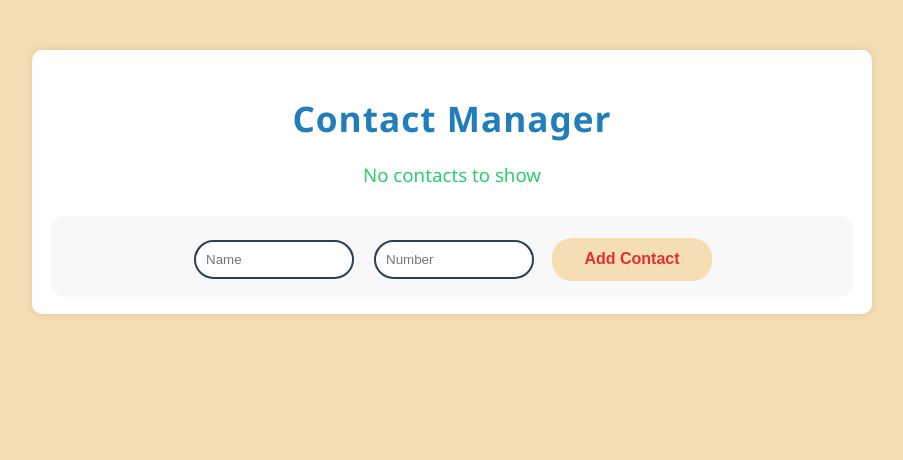
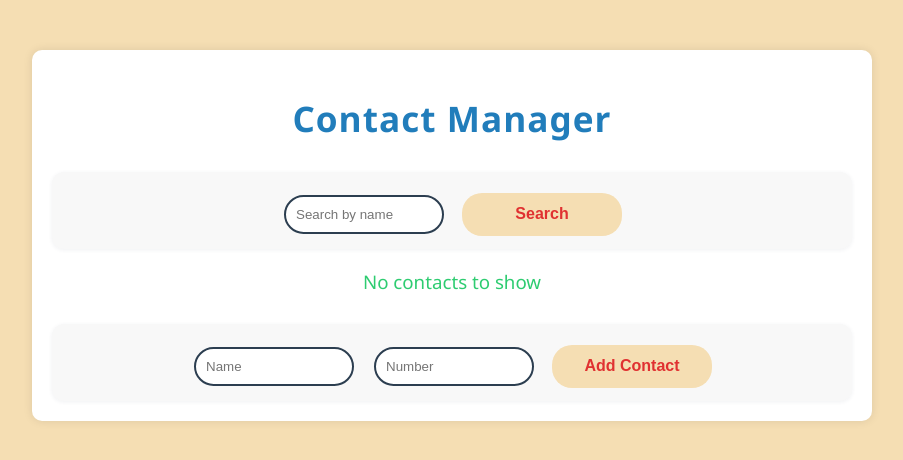
Before and after one commit to BikitSuwal/My-flask-app, a Flask app: page / in a window 1280 px wide. Shown: the top 460 px of the page, without its empty margins (188-1091 px from the left). Run offline with Flask 3, Linux system fonts and the light colour scheme.

Commit message:
Added a search box

```diff
--- a/templates/index.html
+++ b/templates/index.html
@@ -11,6 +11,10 @@
 {% block body %}
 <div class = "Content">
     <h1>Contact Manager</h1>
+    <form action="/" method="get" style="margin-bottom: 20px;">
+        <input type="text" name="search" placeholder="Search by name" value="{{ search_query|default('') }}">
+        <input type="submit" value="Search" class="add">
+    </form>
     {% if contacts | length < 1 %}
     <h3>No contacts to show</h3>
     {% else %}
```
